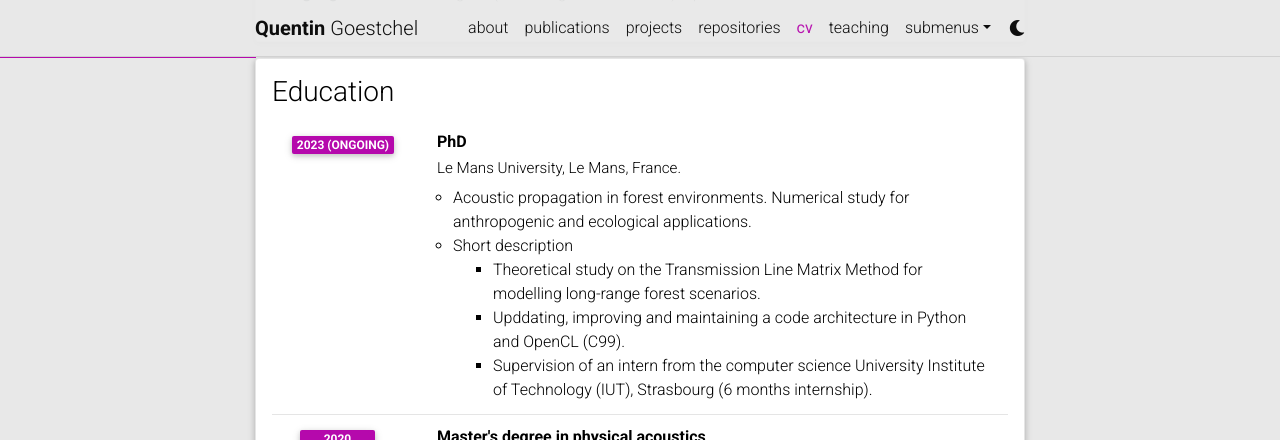
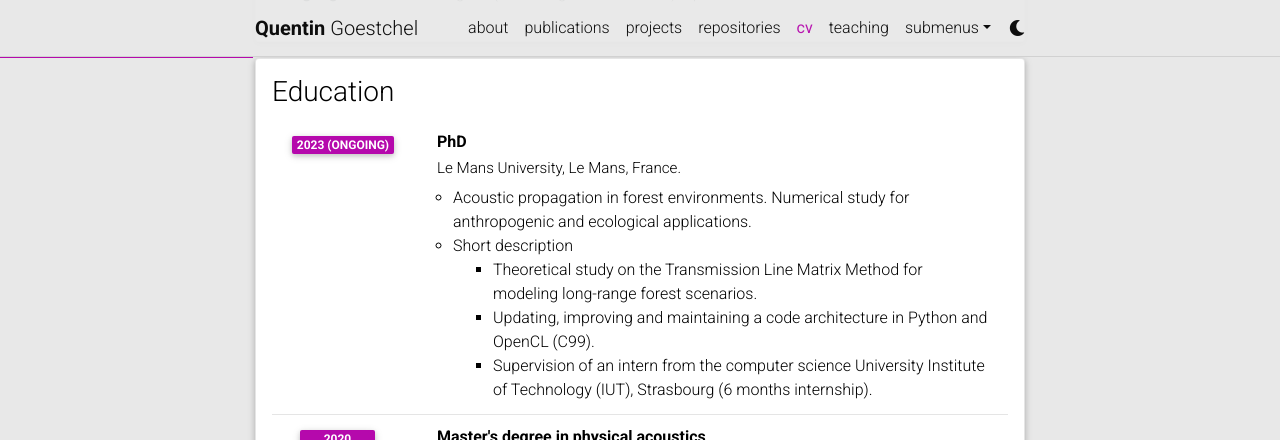
Before and after one commit to qgoestch/qgoestch, a Jekyll site: the page built from _pages/cv.md, in a window 1280 px wide and 1400 px high, scrolled down 335 px. Shown: the top 440 px of the window. Built offline with Jekyll 4.4.1, drawn with Linux system fonts in a browser that asks for light colours; comment, search, counter and statistics services are not loaded; a style sheet for code colours, icons or effects is not loaded; some of the changed text lies outside the part shown.

Commit message:
CV update

```diff
--- a/_data/cv.yml
+++ b/_data/cv.yml
@@ -18,8 +18,8 @@
         - Acoustic propagation in forest environments. Numerical study for anthropogenic and ecological applications.
         - title: Short description
           contents:
-            - Theoretical study on the Transmission Line Matrix Method for modelling long-range forest scenarios.
-            - Upddating, improving and maintaining a code architecture in Python and OpenCL (C99).
+            - Theoretical study on the Transmission Line Matrix Method for modeling long-range forest scenarios.
+            - Updating, improving and maintaining a code architecture in Python and OpenCL (C99).
             - Supervision of an intern from the computer science University Institute of Technology (IUT), Strasbourg (6 months internship).
 
     - title: Master's degree in physical acoustics
@@ -70,7 +70,7 @@
 
     - title: Trainee engineer
       institution: CERN, the European Organization for Nuclear Research, Geneva, Switzerland.
-      year: 2017-2018
+      year: 2017
       description:
         - Modeling the noise impact of the LHC expansion (HL-LHC) with an engineering software.
 
@@ -89,10 +89,11 @@
         - Markdown
     - title: Softwares
       items:
+        - FreeCAD
         - Solidworks
-        - FreeCAD
+        - Slurm Workload Manager
+        - Git
         - Inkscape
-        - Slurm Workload Manager
 
 - title: Academic Interests
   type: nested_list
```
Also changed, not shown: _pages/cv.md (+1 -1 lines), 1 other file.
